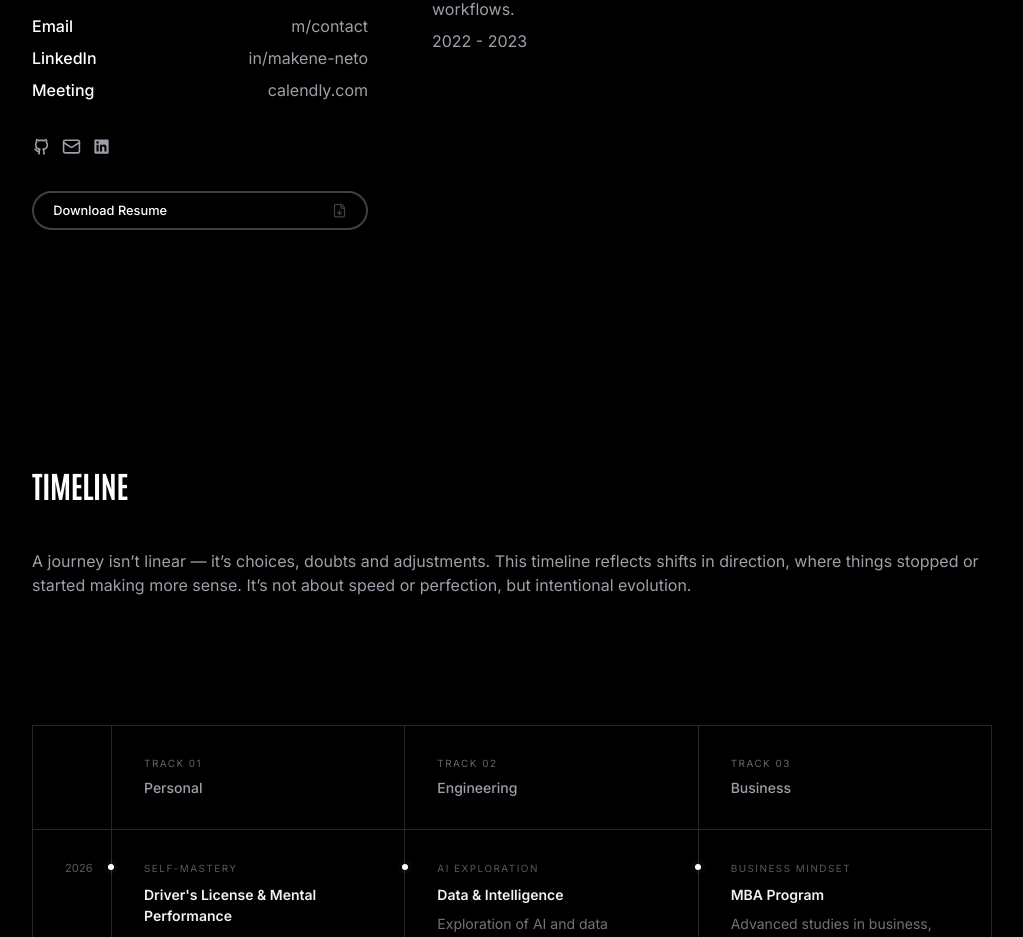
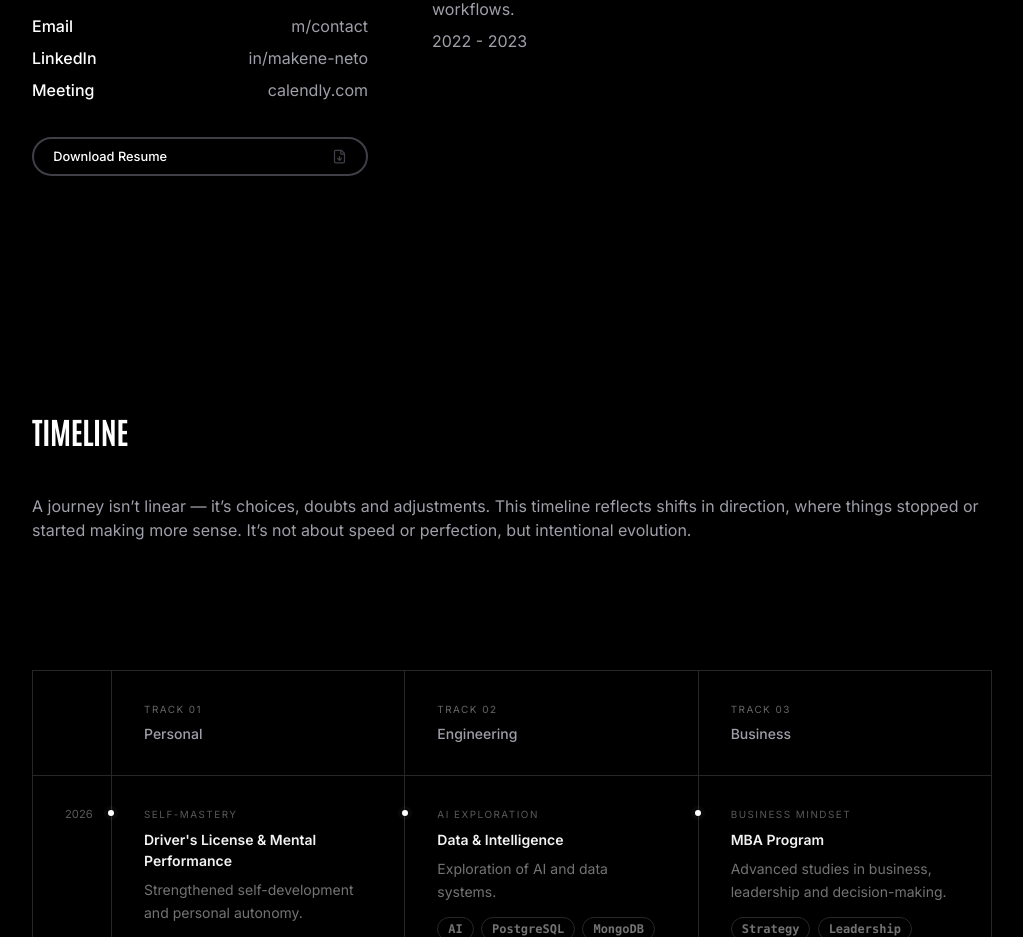
Before and after one commit to makeneto/makenedev, a React (Vite) app: page /about in a window 1280 px wide. Shown: the part 1168-2105 px from the top of the page, without its empty margins (128-1151 px from the left). Built offline with nearby package versions, Linux system fonts and the light colour scheme; a web font is replaced by a local one.

Commit message:
fix(profile): remove unused SocialProfiles component from profile

```diff
--- a/src/components/about/Profile.tsx
+++ b/src/components/about/Profile.tsx
@@ -1,7 +1,6 @@
 import ProfilePic from "./ProfilePic"
 import ProfileHeader from "./ProfileHeader"
 import ProfileLinks from "./ProfileLinks"
-import SocialProfiles from "./SocialProfiles"
 import DownloadResume from "./DownloadResume"
 
 export default function Profile() {
@@ -12,7 +11,6 @@ export default function Profile() {
       <div className="profile__content">
         <ProfileHeader />
         <ProfileLinks />
-        <SocialProfiles />
         <DownloadResume />
       </div>
     </aside>
```
